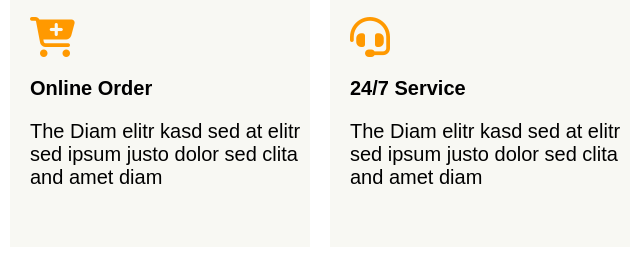
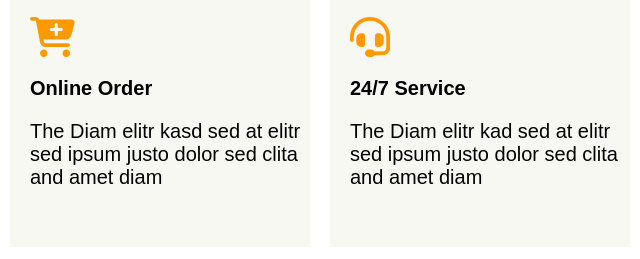
Before and after one commit to DenisDenis2003/Restaurant, a plain HTML site: page index.html in a window 1280 px wide. Shown: the part 800-1059 px from the top of the page, 640-1280 px from the left. Drawn offline with Linux system fonts and the light colour scheme.

Commit message:
code modified

```diff
--- a/index.html
+++ b/index.html
@@ -71,7 +71,7 @@
         <div class="aboutone">
             <i class="fas fa-headset"></i>
             <h5>24/7 Service</h5>
-            <p>The Diam elitr kasd sed at elitr sed ipsum justo dolor sed clita and amet diam</p>
+            <p>The Diam elitr kad sed at elitr sed ipsum justo dolor sed clita and amet diam</p>
         </div>
     </section>
 
```
